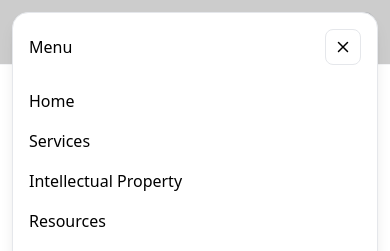
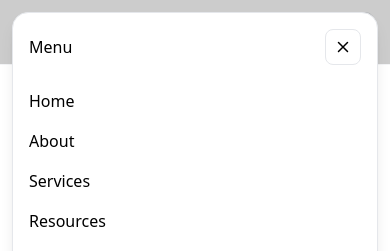
Before and after one commit to ajdreams17/Ascentlegal, a Next.js app: page /Thanks in a window 390 px wide. Both pictures are taken after a click on the button "Open menu". Shown: the top 251 px of the page. Built offline with nearby package versions, Linux system fonts and the light colour scheme; no server answers.

Commit message:
Update Header.jsx

```diff
--- a/components/Header.jsx
+++ b/components/Header.jsx
@@ -93,8 +93,8 @@ export default function Header() {
 
             <nav className="px-4 pb-4 flex flex-col text-base">
               <Link href="/" onClick={() => setOpen(false)} className="py-2">Home</Link>
+               <Link href="/about" onClick={() => setOpen(false)} className="py-2">About</Link>
               <Link href="/services" onClick={() => setOpen(false)} className="py-2">Services</Link>
-              <Link href="/ip" onClick={() => setOpen(false)} className="py-2">Intellectual Property</Link>
               <Link href="/resources" onClick={() => setOpen(false)} className="py-2">Resources</Link>
               <Link href="/contact" onClick={() => setOpen(false)} className="py-2">Contact</Link>
               <Link
```
